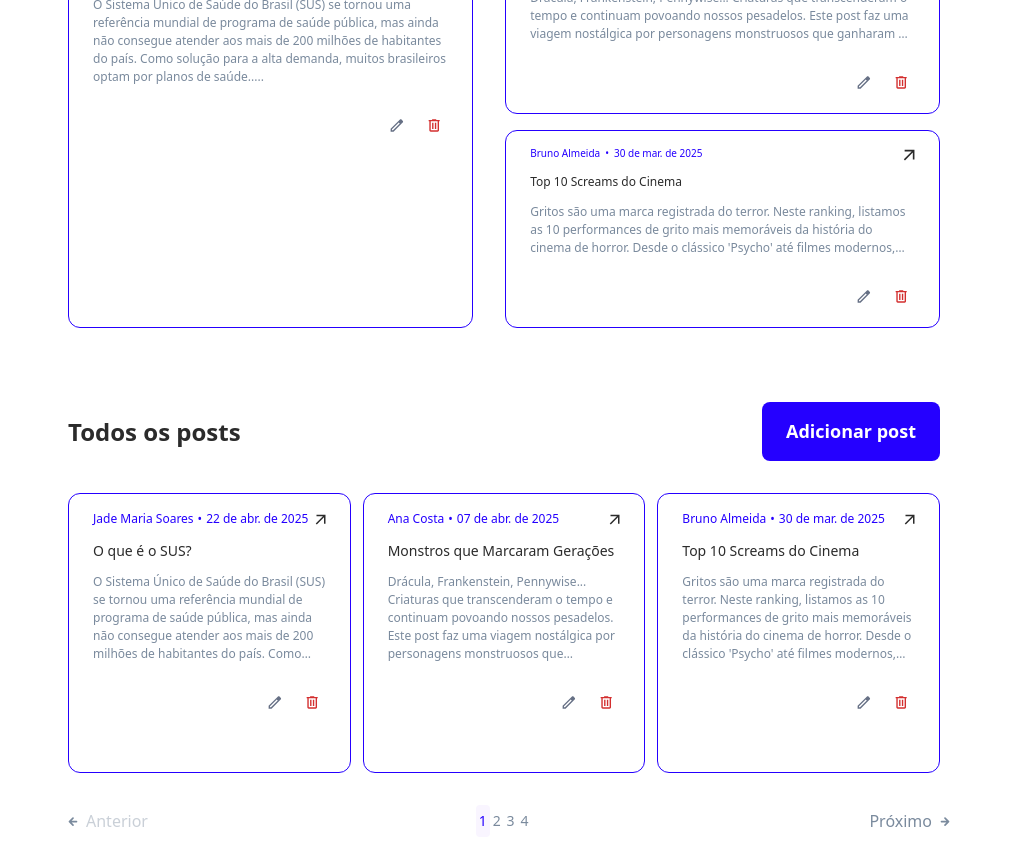
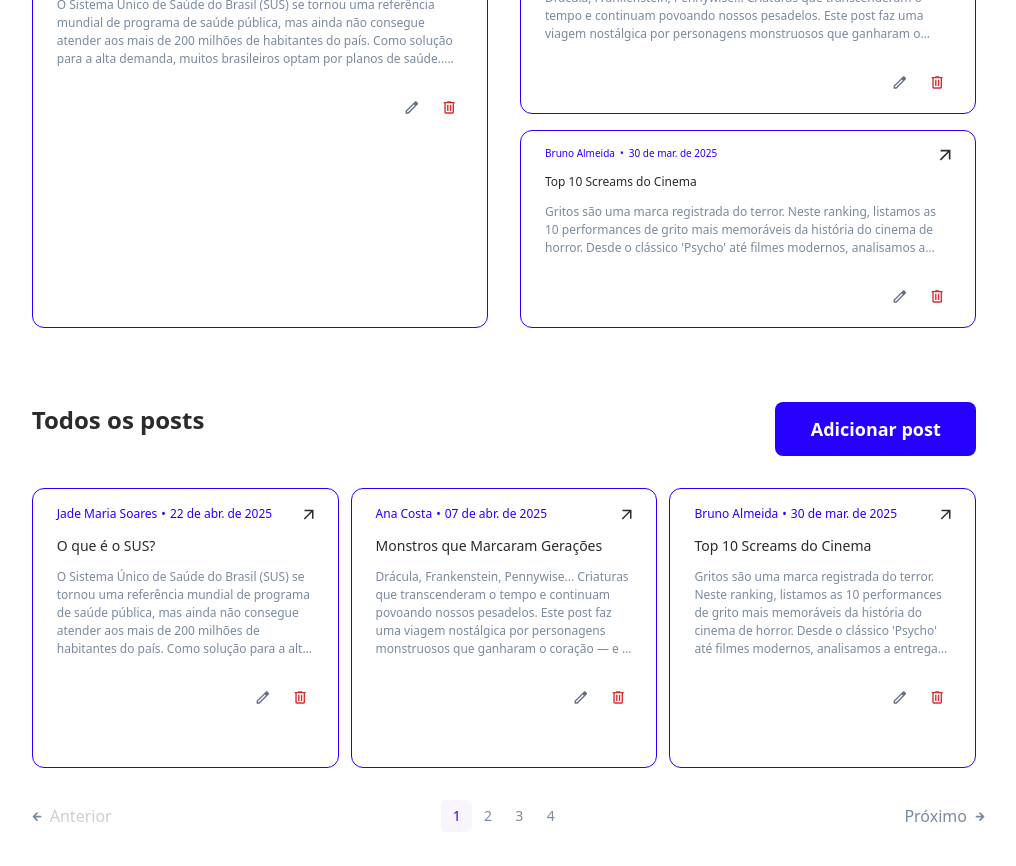
Before and after one commit to vitto2/blog-da-blue, a React (Vite) app: page / in a window 1280 px wide. Shown: the part 400-1266 px from the top of the page, without its empty margins (136-1152 px from the left). Built offline with nearby package versions, Linux system fonts and the light colour scheme.

Commit message:
fix: corrigindo bug na largura do layout principal

```diff
--- a/src/App.jsx
+++ b/src/App.jsx
@@ -8,22 +8,23 @@ export default function App() {
 	return (
 		<>
 			<Header />
-			<div className="px-[1.5rem] xl:px-[12.75rem] md:px-[50px] ">
-				<div className="w-full">
+			<div className="w-full px-[1.5rem] xl:px-[12.75rem] md:px-[50px] flex justify-center items-center">
+				<div>
 					<h1 className="font-figtree text-[2.18rem] font-bold pt-[2rem] pb-[1.5rem]  text-[#2B2B2B] leading-[120%] xl:text-[96px] ">
 						Blog da Blue
 					</h1>
 					<Recents />
 					<div className="flex flex-col gap-[2rem]">
-						<div className="flex justify-between items-center mt-[4.68rem]">
-							<h2 className="font-semibold text-[.875rem] md:text-[1.5rem] text-[#2B2B2B] leading-[150%]">
-								Todos os posts
-							</h2>
+						<div className="flex justify-between mt-[4.68rem] flex-col">
+							<div className="flex justify-between mb-[2rem]">
+								<h2 className="font-semibold text-[.875rem] md:text-[1.5rem] text-[#2B2B2B] leading-[150%]">
+									Todos os posts
+								</h2>
+								<Button title="Adicionar post" />
+							</div>
 
-							<Button title="Adicionar post" />
+							<AllPosts />
 						</div>
-
-						<AllPosts />
 					</div>
 				</div>
 			</div>
--- a/src/components/AllPosts.jsx
+++ b/src/components/AllPosts.jsx
@@ -34,7 +34,7 @@ export default function AllPosts() {
 
 	return (
 		<div>
-			<ul className="flex flex-col gap-[.75rem] md:flex-row">
+			<ul className="flex flex-col gap-[.75rem] md:flex-row justify-between">
 				{currentPosts.map((post, index) => (
 					<li key={index}>
 						<PostAll
--- a/src/components/Button.jsx
+++ b/src/components/Button.jsx
@@ -2,7 +2,7 @@ export default function Button({ title }) {
 	return (
 		<button
 			type="button"
-			className="px-[.75rem] py-[.5rem] md:px-[24px] md:py-[16px] bg-[#2500FF] text-[#fff] rounded-lg  cursor-pointer text-[1.125rem] font-bold">
+			className="px-[.75rem] py-[.5rem] xl:w-[12.5625rem] xl:h-[54px] bg-[#2500FF] text-[#fff] rounded-lg  cursor-pointer text-[1.125rem] font-bold">
 			{title}
 		</button>
 	);
--- a/src/components/Header.jsx
+++ b/src/components/Header.jsx
@@ -2,7 +2,7 @@ import logo from "../assets/img/logo.svg";
 
 export default function Header({ returnBtn }) {
 	return (
-		<header className="flex justify-between items-center px-[24px] w-full py-[.75rem] border-b border-[#D7D7D7] font-figtree md:px-[3.12rem] xl:px-[12.75rem]">
+		<header className="flex justify-between items-center px-[1.5rem] py-[.75rem] border-b border-[#D7D7D7] font-figtree md:px-[3.12rem] xl:px-[19.625rem]">
 			<img
 				className="w-[2.875rem] xl:w-[3.5625rem] object-cover"
 				src={logo}
--- a/src/components/PostAll.jsx
+++ b/src/components/PostAll.jsx
@@ -1,10 +1,9 @@
 import arrow from "../assets/img/arrow_outward.svg";
 import editIcon from "../assets/img/edit-button_mobile.svg";
 import delet from "../assets/img/delete-button.svg";
+import Button from "./Button";
 
 export default function PostAll({ autor, titulo, data, descricao, clamped }) {
-
-
 	function formatarData(dataStr) {
 		const [dia, mes, ano] = dataStr.split("/");
 		const parsed = new Date(`${ano}-${mes}-${dia}`);
@@ -17,8 +16,8 @@ export default function PostAll({ autor, titulo, data, descricao, clamped }) {
 	}
 
 	return (
+		<div>
 			<section className="max-w-[19.5rem] min-w-[9.25rem] border border-[#2500FF] rounded-xl px-[1.5rem] py-[1rem] md:h-[17.5rem] xl:max-w-[354px] xl:max-h-[21.90rem]">
-
 				<div className="pb-[.75rem] flex justify-between items-center text-[.75rem] text-[#2500FF] font-semibold">
 					<div className="flex gap-[.25rem] font-normal">
 						<h4>{autor}</h4>
@@ -28,7 +27,6 @@ export default function PostAll({ autor, titulo, data, descricao, clamped }) {
 
 					<img src={arrow} alt="" />
 				</div>
-
 
 				<div>
 					<p className="mb-[.75rem] text-[#2B2B2B] text-[.875rem]">{titulo}</p>
@@ -41,11 +39,11 @@ export default function PostAll({ autor, titulo, data, descricao, clamped }) {
 					</p>
 				</div>
 
-
 				<div className="flex pt-[1.5rem] justify-end gap-2">
 					<img src={editIcon} alt="Editar" />
 					<img src={delet} alt="Excluir" />
 				</div>
 			</section>
+		</div>
 	);
 }
--- a/src/components/PostSmall.jsx
+++ b/src/components/PostSmall.jsx
@@ -14,7 +14,7 @@ export default function PostSmall({ autor, titulo, data, descricao, clamped }) {
 		});
 	}
 	return (
-		<section className="max-w-[36.75rem] max-h-[36.375rem] border border-[#2500FF] rounded-xl px-[.75rem] py-[.5rem] xl:px-[1.5rem] xl:py-[16px]">
+		<section className="max-w-[34.25rem] max-h-[36.375rem] border border-[#2500FF] rounded-xl px-[.75rem] py-[.5rem] xl:px-[1.5rem] xl:py-[16px]">
 			<div className="pb-3 flex justify-between items-start text-[#2500FF] font-semibold text-[0.625rem]">
 				<div className="flex flex-wrap items-center gap-1 leading-tight font-normal">
 					<span className="whitespace-nowrap">{autor}</span>
```
Lines whose indentation alone changed are shown as unchanged.
